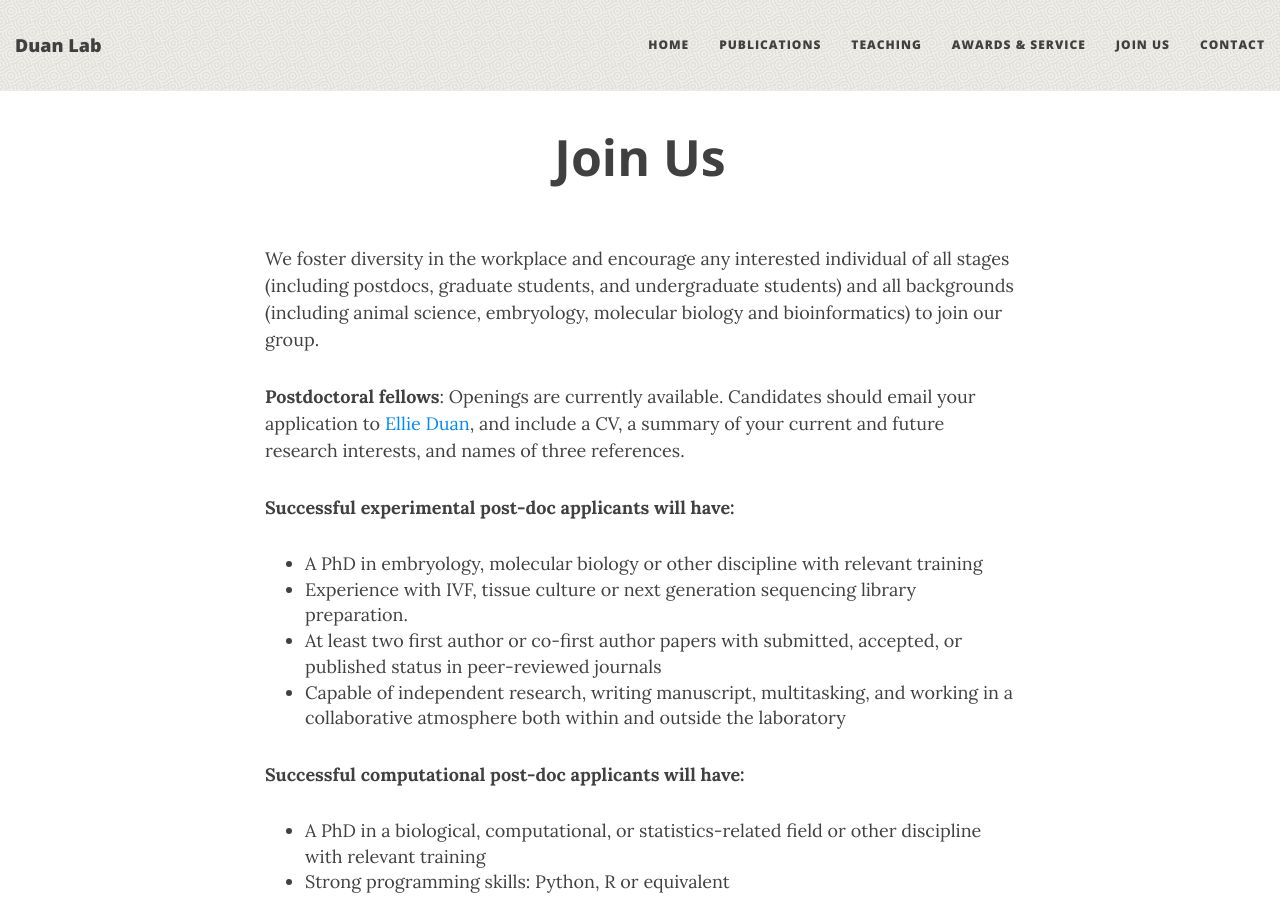
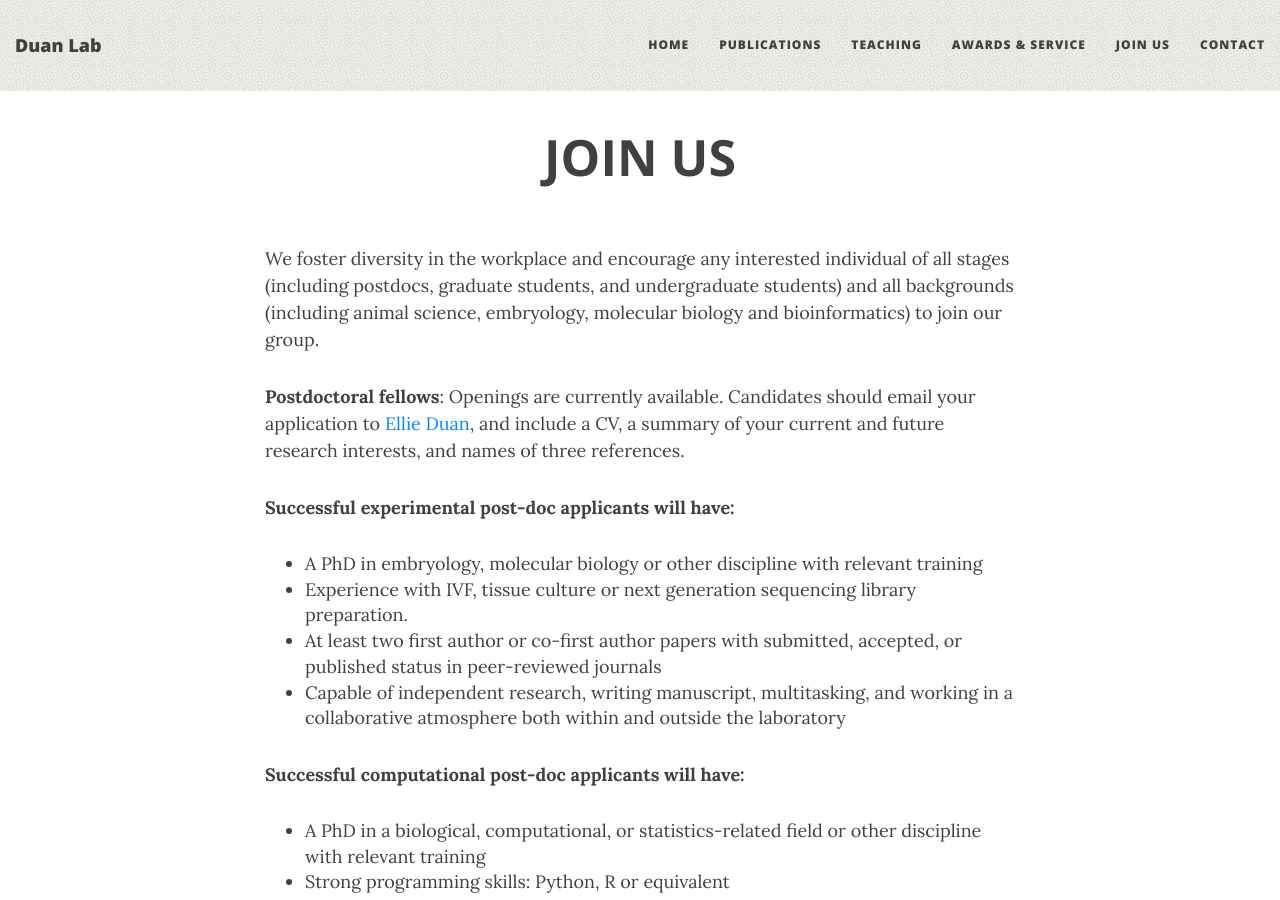
Before and after one commit to EllieDuan/EllieDuan.github.io, a Jekyll site: the page built from join_us.md, in a window 1280 px wide and 900 px high. Built offline with Jekyll 4.4.1, drawn with Linux system fonts in a browser that asks for light colours; nearby versions of some CDN libraries.

```diff
--- a/join_us.md
+++ b/join_us.md
@@ -1,6 +1,6 @@
 ---
 layout: page
-title: Join Us
+title: JOIN US
 subtitle:
 ---
 
```
